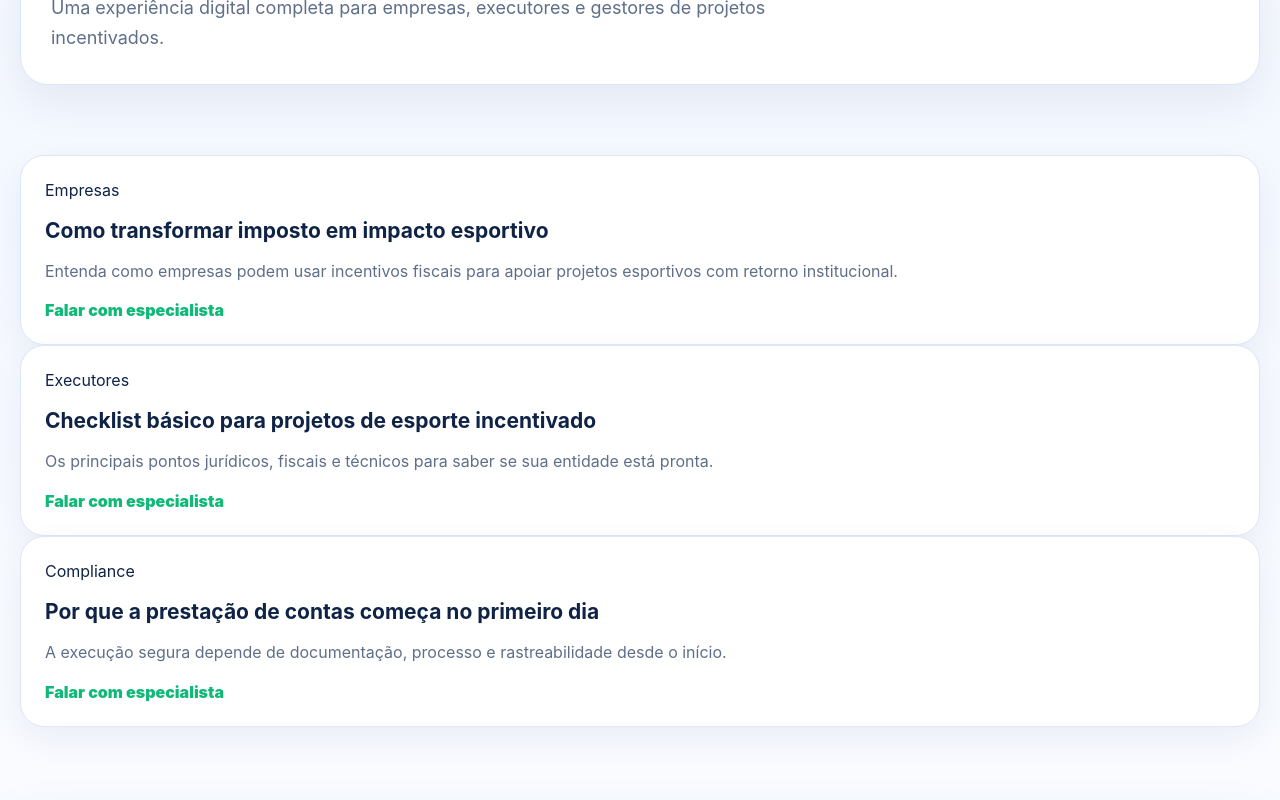
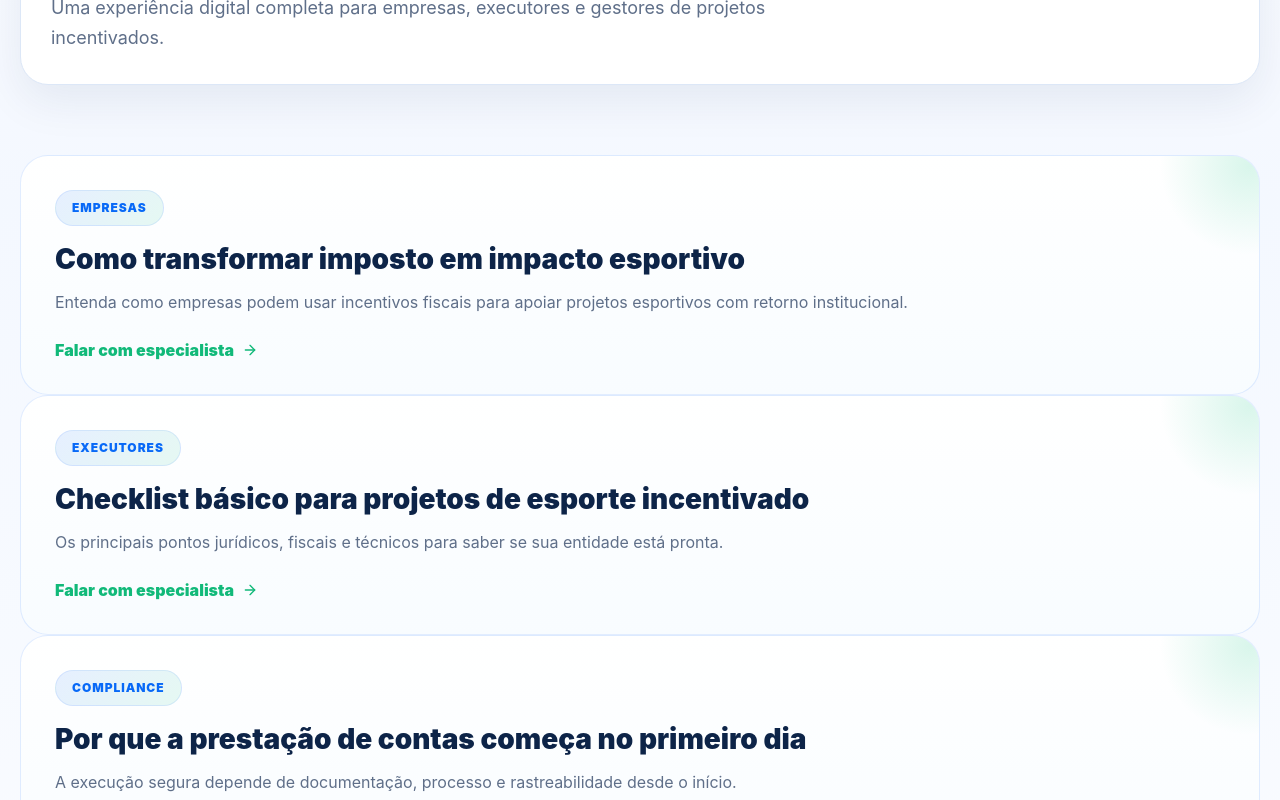
Before and after one commit to Brunoleoguilherme/incentivou-site, a Next.js app: page /blog in a window 1280 px wide. Shown: the part 621-1421 px from the top of the page. Built offline with nearby package versions, Linux system fonts and the light colour scheme.

Commit message:
Remove seção fluxos operacionais

```diff
--- a/app/blog/page.js
+++ b/app/blog/page.js
@@ -1,11 +1,41 @@
 import { CTA, PageHero } from '@/components/SiteChrome';
 import { posts } from '@/components/data';
 import Link from 'next/link';
+import { ArrowRight } from 'lucide-react';
 
 export default function Blog() {
-  return <main>
-    <PageHero eyebrow="Conteúdo" title={'Informação clara para decidir melhor sobre <strong>incentivo fiscal.</strong>'} text="Guias, checklists e análises para empresas e executores entenderem melhor a Lei de Incentivo ao Esporte." />
-    <section className="section"><div className="container blogGrid">{posts.map(p => <article className="card article" key={p.title}><span className="badge">{p.tag}</span><h3 style={{ marginTop:18 }}>{p.title}</h3><p>{p.text}</p><Link href="/contato" style={{ color:'var(--green-2)', fontWeight:900 }}>Falar com especialista</Link></article>)}</div></section>
-    <CTA />
-  </main>;
+  return (
+    <main>
+      <PageHero
+        eyebrow="Conteúdo"
+        title={
+          'Informação clara para decidir melhor sobre <strong>incentivo fiscal.</strong>'
+        }
+        text="Guias, checklists e análises para empresas e executores entenderem melhor a Lei de Incentivo ao Esporte."
+      />
+
+      <section className="section">
+        <div className="container blogGrid">
+          {posts.map((post) => (
+            <article className="blogCard" key={post.title}>
+              <span className="blogCardCategory">
+                {post.tag}
+              </span>
+
+              <h3>{post.title}</h3>
+
+              <p>{post.text}</p>
+
+              <Link className="blogCardLink" href="/contato">
+                Falar com especialista
+                <ArrowRight size={16} />
+              </Link>
+            </article>
+          ))}
+        </div>
+      </section>
+
+      <CTA />
+    </main>
+  );
 }
--- a/app/globals.css
+++ b/app/globals.css
@@ -3065,3 +3065,202 @@ main {
 .aboutIcon svg {
   stroke-width: 2.5;
 }
+
+/* =========================================================
+   BLOG PREMIUM CARDS
+========================================================= */
+
+.blogCard {
+  position: relative;
+
+  padding: 34px 34px 30px;
+
+  border-radius: 28px;
+
+  background:
+    linear-gradient(
+      180deg,
+      rgba(255,255,255,0.96),
+      rgba(248,252,255,0.96)
+    );
+
+  border: 1px solid rgba(19,104,255,0.10);
+
+  overflow: hidden;
+
+  transition:
+    transform .25s ease,
+    box-shadow .25s ease,
+    border-color .25s ease;
+}
+
+.blogCard::before {
+  content: '';
+
+  position: absolute;
+
+  top: -80px;
+  right: -80px;
+
+  width: 180px;
+  height: 180px;
+
+  border-radius: 999px;
+
+  background:
+    radial-gradient(
+      rgba(20,199,132,.14),
+      transparent 70%
+    );
+}
+
+.blogCard:hover {
+  transform: translateY(-6px);
+
+  border-color: rgba(20,199,132,.22);
+
+  box-shadow:
+    0 24px 60px rgba(8,34,82,.10),
+    0 10px 30px rgba(20,199,132,.08);
+}
+
+.blogCardCategory {
+  display: inline-flex;
+  align-items: center;
+  justify-content: center;
+
+  min-height: 36px;
+
+  padding: 0 16px;
+
+  margin-bottom: 18px;
+
+  border-radius: 999px;
+
+  background:
+    linear-gradient(
+      135deg,
+      rgba(19,104,255,.10),
+      rgba(20,199,132,.10)
+    );
+
+  border: 1px solid rgba(19,104,255,.10);
+
+  color: var(--blue);
+
+  font-size: 12px;
+  font-weight: 900;
+  letter-spacing: .08em;
+  text-transform: uppercase;
+}
+
+.blogCard h3 {
+  margin: 0 0 14px;
+
+  font-size: 30px;
+  line-height: 1.08;
+
+  color: var(--navy);
+
+  font-weight: 900;
+}
+
+.blogCard p {
+  margin: 0;
+
+  color: var(--muted);
+
+  font-size: 16px;
+  line-height: 1.75;
+}
+
+.blogCardLink {
+  margin-top: 24px;
+
+  display: inline-flex;
+  align-items: center;
+  gap: 10px;
+
+  color: var(--green-2);
+
+  font-weight: 800;
+
+  text-decoration: none;
+}
+
+.blogCardLink:hover {
+  opacity: .85;
+}
+
+/* BLOG PREMIUM CARDS */
+
+.blogCard {
+  position: relative;
+  padding: 34px;
+  border-radius: 28px;
+  background: linear-gradient(180deg, #ffffff, #f8fcff);
+  border: 1px solid rgba(19, 104, 255, 0.12);
+  overflow: hidden;
+  transition: all 0.25s ease;
+}
+
+.blogCard::before {
+  content: '';
+  position: absolute;
+  top: -80px;
+  right: -80px;
+  width: 180px;
+  height: 180px;
+  border-radius: 999px;
+  background: radial-gradient(rgba(20, 199, 132, 0.16), transparent 70%);
+}
+
+.blogCard:hover {
+  transform: translateY(-6px);
+  border-color: rgba(20, 199, 132, 0.24);
+  box-shadow: 0 24px 60px rgba(8, 34, 82, 0.1);
+}
+
+.blogCardCategory {
+  display: inline-flex;
+  align-items: center;
+  justify-content: center;
+  min-height: 36px;
+  padding: 0 16px;
+  margin-bottom: 18px;
+  border-radius: 999px;
+  background: linear-gradient(
+    135deg,
+    rgba(19, 104, 255, 0.1),
+    rgba(20, 199, 132, 0.1)
+  );
+  color: var(--blue);
+  font-size: 12px;
+  font-weight: 900;
+  letter-spacing: 0.08em;
+  text-transform: uppercase;
+}
+
+.blogCard h3 {
+  margin: 0 0 14px;
+  font-size: 28px;
+  line-height: 1.1;
+  color: var(--navy);
+}
+
+.blogCard p {
+  margin: 0;
+  color: var(--muted);
+  font-size: 16px;
+  line-height: 1.7;
+}
+
+.blogCardLink {
+  margin-top: 24px;
+  display: inline-flex;
+  align-items: center;
+  gap: 8px;
+  color: var(--green-2);
+  font-weight: 900;
+  text-decoration: none;
+}
```
Also changed, not shown: app/solucoes/page.js (+104 -9 lines).
